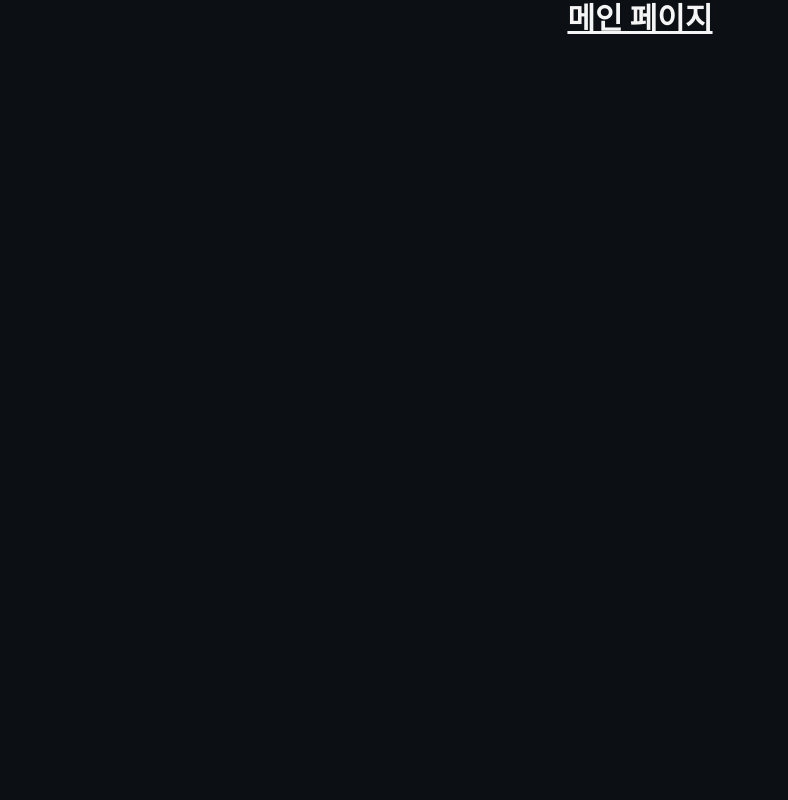
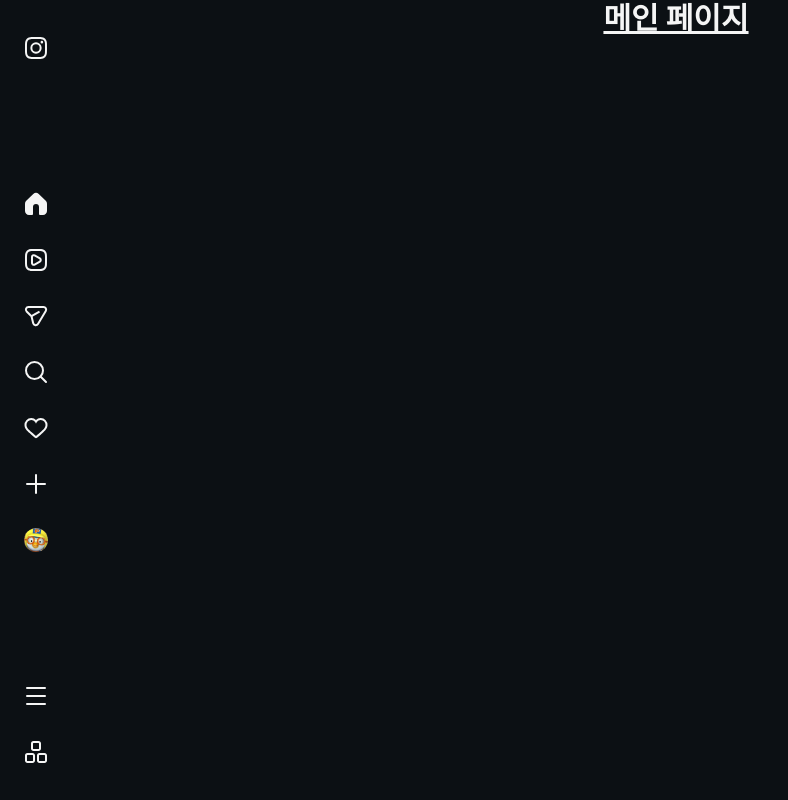
Before and after one commit to Ahyun26/next-instagram-24th, a Next.js app: page / in a window 1280 px wide. Shown: the whole page, without its empty margins (0-788 px from the left). Built offline with nearby package versions, Linux system fonts and the light colour scheme.

Commit message:
[Feat]: 사이드바 초기 구현

```diff
--- a/src/app/layout.tsx
+++ b/src/app/layout.tsx
@@ -1,30 +1,21 @@
 import './globals.css';
 
 import type { Metadata } from 'next';
-import { Geist, Geist_Mono } from 'next/font/google';
 
-const geistSans = Geist({
-  variable: '--font-geist-sans',
-  subsets: ['latin'],
-});
-
-const geistMono = Geist_Mono({
-  variable: '--font-geist-mono',
-  subsets: ['latin'],
-});
+import Sidebar from '@/components/common/Sidebar';
 
 export const metadata: Metadata = {
-  title: 'Create Next App',
-  description: 'Generated by create next app',
+  title: 'Instagram',
+  description: 'Next.js로 만든 Instagram 클론',
 };
 
 export default function RootLayout({ children }: LayoutProps<'/'>) {
   return (
-    <html
-      lang="en"
-      className={`${geistSans.variable} ${geistMono.variable} h-full antialiased`}
-    >
-      <body className="min-h-full flex flex-col">{children}</body>
+    <html lang="ko" className="h-full antialiased">
+      <body className="flex min-h-full">
+        <Sidebar />
+        <main className="flex-1 pl-18">{children}</main>
+      </body>
     </html>
   );
 }
--- /dev/null
+++ b/src/components/common/Sidebar.tsx
@@ -0,0 +1,83 @@
+import Image from 'next/image';
+import { Suspense } from 'react';
+
+import {
+  HeartIcon,
+  HomeIcon,
+  InstagramIcon,
+  MessageIcon,
+  MetaIcon,
+  MoreIcon,
+  PlusIcon,
+  ReelsIcon,
+  SearchIcon,
+} from '@/components/icons';
+import { currentUserId, users } from '@/data/users';
+
+import SidebarLink, { SidebarItem } from './SidebarLink';
+
+function ProfileImage({ src, active }: { src: string; active?: boolean }) {
+  return (
+    <Image
+      src={src}
+      alt=""
+      width={24}
+      height={24}
+      className={`size-6 rounded-full object-cover ${
+        active ? 'ring-2 ring-ig-primary-text' : ''
+      }`}
+    />
+  );
+}
+
+/*
+ * 페이지 이동이 있는 메뉴.
+ * Suspense로 감싸고, 그동안은 비활성 상태 모양을 보여준다.
+ */
+function NavLink(props: Parameters<typeof SidebarLink>[0]) {
+  return (
+    <Suspense fallback={<SidebarItem {...props} />}>
+      <SidebarLink {...props} />
+    </Suspense>
+  );
+}
+
+export default function Sidebar() {
+  const me = users.find((user) => user.id === currentUserId);
+
+  return (
+    <nav className="fixed top-0 left-0 z-10 flex h-dvh w-18 flex-col items-center px-3 py-5">
+      {/* 로고 */}
+      <SidebarItem href="/" label="Instagram" icon={<InstagramIcon />} />
+
+      {/* 메인 메뉴 */}
+      <div className="flex flex-1 flex-col justify-center">
+        <NavLink
+          href="/"
+          label="홈"
+          icon={<HomeIcon />}
+          activeIcon={<HomeIcon filled />}
+        />
+        <SidebarItem label="릴스" icon={<ReelsIcon />} />
+        <SidebarItem label="메시지" icon={<MessageIcon />} />
+        <SidebarItem label="검색" icon={<SearchIcon />} />
+        <SidebarItem label="알림" icon={<HeartIcon />} />
+        <SidebarItem label="만들기" icon={<PlusIcon />} />
+        {me && (
+          <NavLink
+            href={`/${me.username}`}
+            label="프로필"
+            icon={<ProfileImage src={me.profileImage} />}
+            activeIcon={<ProfileImage src={me.profileImage} active />}
+          />
+        )}
+      </div>
+
+      {/* 하단 메뉴 */}
+      <div className="flex flex-col">
+        <SidebarItem label="더 보기" icon={<MoreIcon />} />
+        <SidebarItem label="Meta의 다른 앱" icon={<MetaIcon />} />
+      </div>
+    </nav>
+  );
+}
--- /dev/null
+++ b/src/components/common/SidebarLink.tsx
@@ -0,0 +1,59 @@
+'use client';
+
+import Link from 'next/link';
+import { usePathname } from 'next/navigation';
+import type { ReactNode } from 'react';
+
+type SidebarItemProps = {
+  label: string;
+  icon: ReactNode;
+  activeIcon?: ReactNode;
+  href?: string;
+  active?: boolean;
+};
+
+const itemClassName =
+  'my-1 flex size-12 items-center justify-center rounded-lg p-3 transition-colors hover:bg-white/10';
+
+/** 사이드바 메뉴 한 칸의 모양. href가 있으면 링크, 없으면 버튼으로 그린다. */
+export function SidebarItem({
+  label,
+  icon,
+  activeIcon,
+  href,
+  active = false,
+}: SidebarItemProps) {
+  const content = active && activeIcon ? activeIcon : icon;
+
+  if (!href) {
+    return (
+      <button type="button" aria-label={label} className={itemClassName}>
+        {content}
+      </button>
+    );
+  }
+
+  return (
+    <Link
+      href={href}
+      aria-label={label}
+      aria-current={active ? 'page' : undefined}
+      className={itemClassName}
+    >
+      {content}
+    </Link>
+  );
+}
+
+/** 현재 URL을 읽어서 활성 상태를 정하는 메뉴. 페이지 이동이 있는 메뉴에만 쓴다. */
+export default function SidebarLink(
+  props: Omit<SidebarItemProps, 'active'> & { href: string }
+) {
+  const pathname = usePathname();
+  const active =
+    props.href === '/'
+      ? pathname === '/'
+      : pathname === props.href || pathname.startsWith(`${props.href}/`);
+
+  return <SidebarItem {...props} active={active} />;
+}
```
